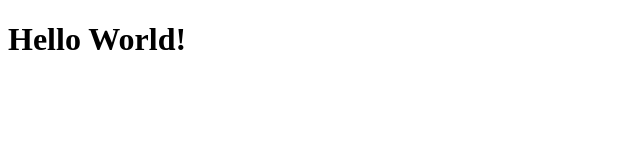
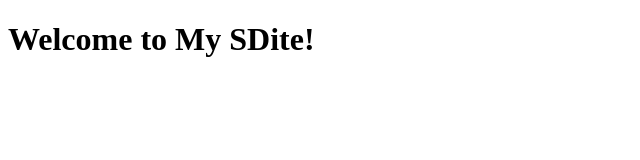
Before and after one commit to patipan-patisampita/patipan-patisampita.github.io, a plain HTML site: page index.html in a window 1280 px wide. Shown: the whole page, without its empty margins (0-640 px from the left). Drawn offline with Linux system fonts and the light colour scheme.

Commit message:
Update index.html

```diff
--- a/index.html
+++ b/index.html
@@ -5,6 +5,6 @@
 	<title>GitHub Pages</title>
 </head>
  <body>
-	<h1>Hello World!</h1>
+	<h1>Welcome to My SDite!</h1>
  </body>
 </html>
```
